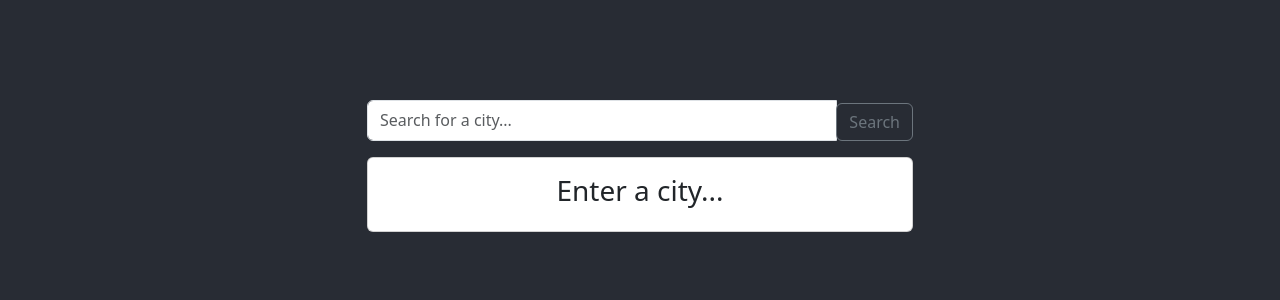
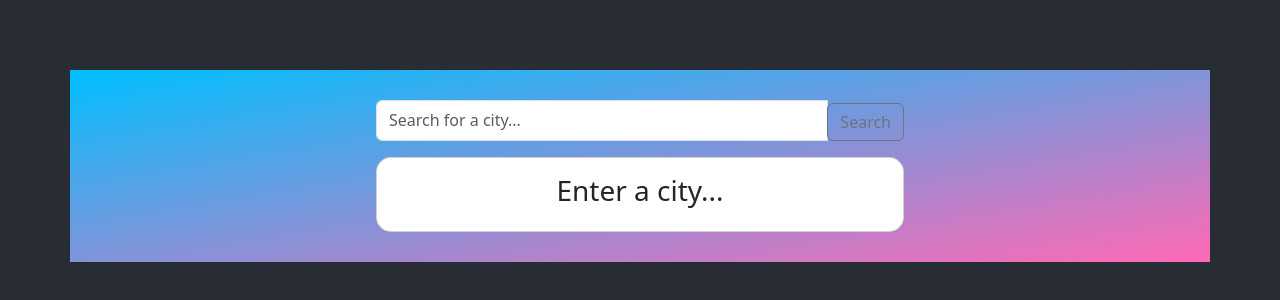
Before and after one commit to Nozzie-Dev/Weather-Forecast, a React (Create React App) app: page / in a window 1280 px wide. Shown: the part 258-558 px from the top of the page. Built offline with nearby package versions, Linux system fonts and the light colour scheme.

Commit message:
add background

```diff
--- /dev/null
+++ b/src/WeatherForecast.css
@@ -0,0 +1,12 @@
+.container {
+  background: linear-gradient(to bottom right, #00bfff, #ff69b4);
+  padding: 30px;
+}
+
+.card {
+  border-radius: 15px;
+}
+
+.card-header {
+  background-color: white;
+}
--- a/src/weather.js
+++ b/src/weather.js
@@ -1,6 +1,7 @@
 import React, { useState } from "react";
 import axios from "axios";
 import "bootstrap/dist/css/bootstrap.min.css";
+import "./WeatherForecast.css"; // Import your CSS file for styling
 
 function WeatherForecast() {
   const [query, setQuery] = useState("");
```
